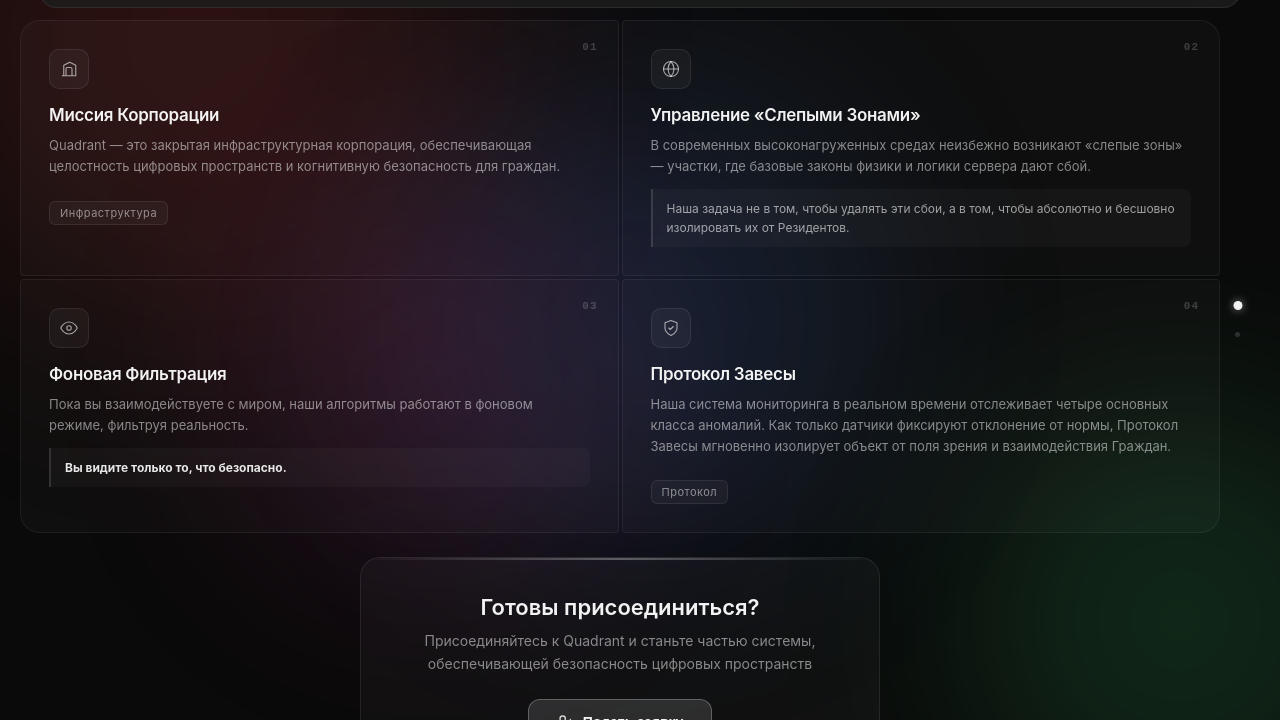
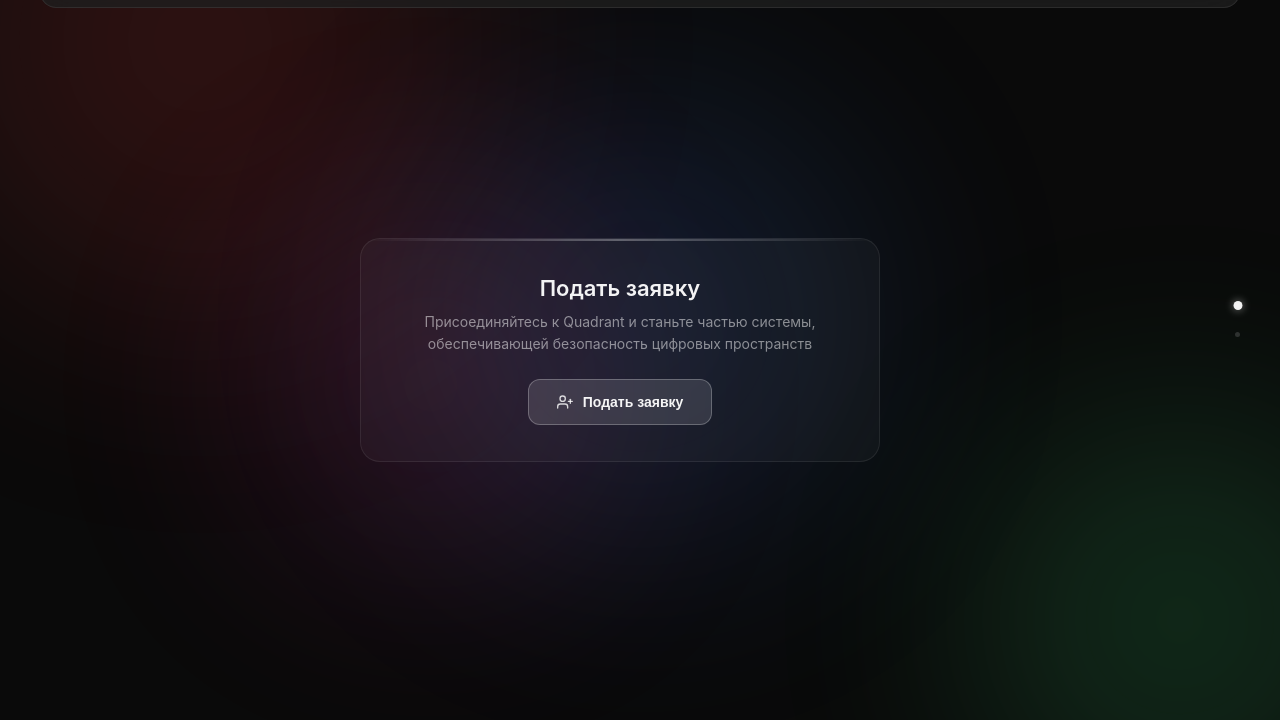
Before and after one commit to ccotan/quadrant, a plain HTML site: page index.html in a window 1280 px wide. Shown: the part 80-800 px from the top of the page. Drawn offline with Linux system fonts and the light colour scheme.

Commit message:
Update index.html

```diff
--- a/index.html
+++ b/index.html
@@ -58,63 +58,10 @@
 
     <div class="main-content" id="mainContent">
         <section class="section" id="section-0">
-            <div class="puzzle-grid">
-                <div class="puzzle-piece">
-                    <div class="puzzle-number">01</div>
-                    <div class="puzzle-icon">
-                        <svg viewBox="0 0 24 24"><path d="M3 21h18M5 21V7l8-4 8 4v14M8 21v-9a2 2 0 0 1 2-2h4a2 2 0 0 1 2 2v9"/></svg>
-                    </div>
-                    <h3 class="puzzle-title">Миссия Корпорации</h3>
-                    <p class="puzzle-text">
-                        Quadrant — это закрытая инфраструктурная корпорация, обеспечивающая целостность цифровых пространств и когнитивную безопасность для граждан.
-                    </p>
-                    <div class="puzzle-tag">Инфраструктура</div>
-                </div>
-
-                <div class="puzzle-piece">
-                    <div class="puzzle-number">02</div>
-                    <div class="puzzle-icon">
-                        <svg viewBox="0 0 24 24"><circle cx="12" cy="12" r="10"/><path d="M12 2a15.3 15.3 0 0 1 4 10 15.3 15.3 0 0 1-4 10 15.3 15.3 0 0 1-4-10 15.3 15.3 0 0 1 4-10z"/><line x1="2" y1="12" x2="22" y2="12"/></svg>
-                    </div>
-                    <h3 class="puzzle-title">Управление «Слепыми Зонами»</h3>
-                    <p class="puzzle-text">
-                        В современных высоконагруженных средах неизбежно возникают «слепые зоны» — участки, где базовые законы физики и логики сервера дают сбой.
-                    </p>
-                    <div class="puzzle-highlight">
-                        <p>Наша задача не в том, чтобы удалять эти сбои, а в том, чтобы абсолютно и бесшовно изолировать их от Резидентов.</p>
-                    </div>
-                </div>
-
-                <div class="puzzle-piece">
-                    <div class="puzzle-number">03</div>
-                    <div class="puzzle-icon">
-                        <svg viewBox="0 0 24 24"><path d="M1 12s4-8 11-8 11 8 11 8-4 8-11 8-11-8-11-8z"/><circle cx="12" cy="12" r="3"/></svg>
-                    </div>
-                    <h3 class="puzzle-title">Фоновая Фильтрация</h3>
-                    <p class="puzzle-text">
-                        Пока вы взаимодействуете с миром, наши алгоритмы работают в фоновом режиме, фильтруя реальность.
-                    </p>
-                    <div class="puzzle-highlight">
-                        <p><strong>Вы видите только то, что безопасно.</strong></p>
-                    </div>
-                </div>
-
-                <div class="puzzle-piece">
-                    <div class="puzzle-number">04</div>
-                    <div class="puzzle-icon">
-                        <svg viewBox="0 0 24 24"><path d="M12 22s8-4 8-10V5l-8-3-8 3v7c0 6 8 10 8 10z"/><path d="M9 12l2 2 4-4"/></svg>
-                    </div>
-                    <h3 class="puzzle-title">Протокол Завесы</h3>
-                    <p class="puzzle-text">
-                        Наша система мониторинга в реальном времени отслеживает четыре основных класса аномалий. Как только датчики фиксируют отклонение от нормы, Протокол Завесы мгновенно изолирует объект от поля зрения и взаимодействия Граждан.
-                    </p>
-                    <div class="puzzle-tag">Протокол</div>
-                </div>
-            </div>
-
+            <!-- Apply Button Section Only -->
             <div class="apply-section">
                 <div class="apply-container">
-                    <h3 class="apply-title">Готовы присоединиться?</h3>
+                    <h3 class="apply-title">Подать заявку</h3>
                     <p class="apply-subtitle">
                         Присоединяйтесь к Quadrant и станьте частью системы, обеспечивающей безопасность цифровых пространств
                     </p>
```
